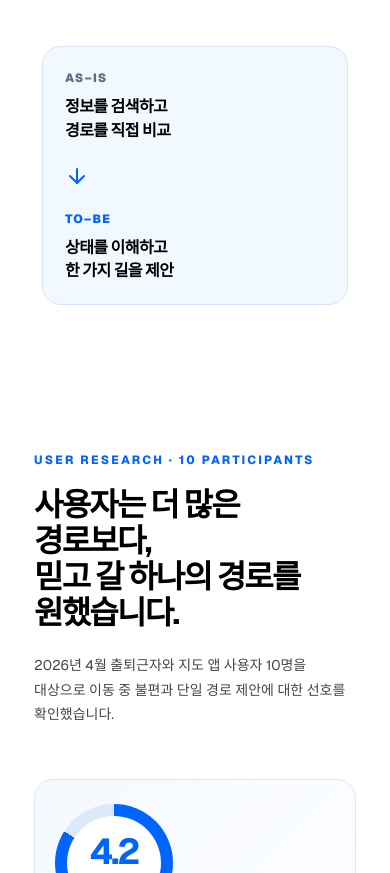
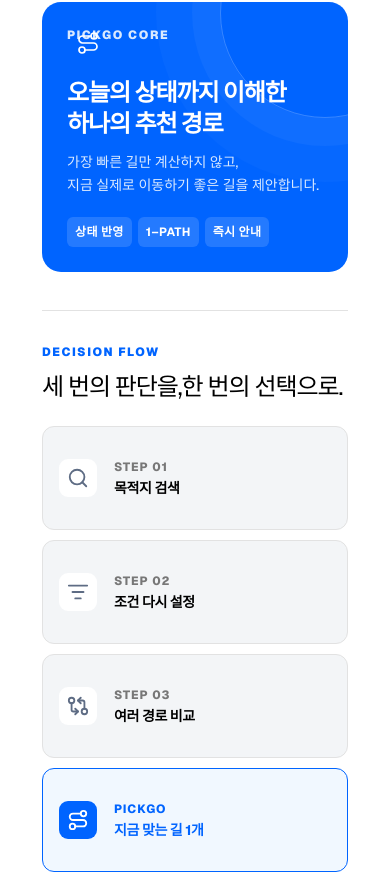
Before and after one commit to jbchboo-choi/pick_go, a Next.js app: page / in a window 390 px wide. Shown: the part 4371-5244 px from the top of the page. Built offline with nearby package versions, Linux system fonts and the light colour scheme.

Commit message:
enrich why pickgo story layout

```diff
--- a/app/globals.css
+++ b/app/globals.css
@@ -575,13 +575,31 @@
 .research-voice-card blockquote footer b { color:var(--primary); font-size:12px; }
 .research-voice-card blockquote footer span { color:var(--muted-alt); font-size:12px; }
 .research-source-note { margin:18px 0 0; color:#87909a; font-size:12px; letter-spacing:.03em; text-align:right; }
-.story-section { align-items:center; }
-.story-shift { padding:28px; display:grid; grid-template-columns:1fr auto 1fr; align-items:center; gap:22px; border:1px solid #d7e6fb; border-radius:var(--radius-card); background:var(--surface-blue); }
-.story-shift>div { display:flex; flex-direction:column; gap:8px; }
-.story-shift small { color:var(--neutral); font-size:12px; font-weight:850; letter-spacing:.1em; }
-.story-shift>div:last-child small { color:var(--primary); }
-.story-shift strong { font-size:16px; line-height:1.45; letter-spacing:-.035em; }
-.story-shift>svg { color:var(--primary); }
+.story-section { padding:82px 66px 70px; display:block; }
+.story-lead-grid { display:grid; grid-template-columns:1.45fr .55fr; align-items:stretch; gap:48px; }
+.story-principle { min-height:290px; padding:29px; display:flex; position:relative; overflow:hidden; flex-direction:column; justify-content:flex-end; border-radius:var(--radius-card); background:var(--primary); color:#fff; }
+.story-principle::after { content:''; width:210px; height:210px; position:absolute; right:-82px; top:-94px; border:1px solid rgba(255,255,255,.22); border-radius:50%; box-shadow:0 0 0 28px rgba(255,255,255,.04),0 0 0 64px rgba(255,255,255,.025); }
+.story-principle>span { position:absolute; left:29px; top:27px; color:#d9e9ff; font-size:12px; font-weight:850; letter-spacing:.13em; }
+.story-principle>svg { width:42px; height:42px; margin-bottom:22px; position:relative; z-index:1; stroke-width:1.7; }
+.story-principle>strong { position:relative; z-index:1; font-size:24px; line-height:1.3; letter-spacing:-.045em; }
+.story-principle>p { margin:12px 0 20px; position:relative; z-index:1; color:#d9e9ff; font-size:14px; line-height:1.65; }
+.story-principle>div { display:flex; flex-wrap:wrap; gap:6px; position:relative; z-index:1; }
+.story-principle b { padding:6px 8px; border-radius:6px; background:rgba(255,255,255,.14); font-size:12px; letter-spacing:.03em; }
+.story-decision-flow { margin-top:54px; padding-top:32px; display:grid; grid-template-columns:205px 1fr; align-items:center; gap:38px; border-top:1px solid var(--line); }
+.story-flow-copy small { color:var(--primary); font-size:12px; font-weight:850; letter-spacing:.13em; }
+.story-flow-copy h3 { margin:10px 0 0; font-size:24px; line-height:1.25; letter-spacing:-.045em; }
+.story-step-track { min-width:0; display:grid; grid-template-columns:repeat(3,minmax(120px,1fr)) 24px minmax(145px,1.12fr); align-items:center; gap:12px; }
+.story-step-track article { min-height:142px; padding:20px 17px; display:flex; flex-direction:column; border:1px solid var(--line); border-radius:var(--radius-control); background:var(--surface); }
+.story-step-track article>span { width:38px; height:38px; display:grid; place-items:center; border-radius:9px; background:#fff; color:var(--neutral); }
+.story-step-track article>span svg { width:22px; height:22px; }
+.story-step-track article small { margin-top:auto; color:var(--muted-alt); font-size:12px; font-weight:800; letter-spacing:.08em; }
+.story-step-track article strong { margin-top:5px; font-size:14px; letter-spacing:-.025em; }
+.story-step-track .story-step-arrow { display:none; color:var(--primary); }
+.story-step-track>.story-step-arrow:last-of-type { display:block; grid-column:4; justify-self:center; }
+.story-step-track article:nth-of-type(3) { margin-right:12px; }
+.story-step-track .pickgo-step { grid-column:5; border-color:var(--primary); background:var(--surface-blue); }
+.story-step-track .pickgo-step>span { background:var(--primary); color:#fff; }
+.story-step-track .pickgo-step small,.story-step-track .pickgo-step strong { color:var(--primary); }
 .go-to-top { width:62px; height:62px; position:fixed; z-index:50; right:28px; bottom:calc(28px + env(safe-area-inset-bottom)); display:flex; align-items:center; justify-content:center; flex-direction:column; gap:2px; border:1px solid rgba(255,255,255,.5); border-radius:50%; background:var(--primary); color:#fff; text-decoration:none; box-shadow:0 13px 28px rgba(0,82,204,.28); transition:transform var(--motion-standard) ease,box-shadow var(--motion-standard) ease,background var(--motion-standard) ease; }
 .go-to-top span { font-size:12px; font-weight:850; letter-spacing:.08em; }
 .go-to-top:hover { background:var(--green-dark); box-shadow:0 17px 34px rgba(0,82,204,.34); transform:translateY(-4px); }
@@ -610,8 +628,20 @@
   .research-voices { grid-template-columns:1fr; gap:20px; }
   .research-person-photo { height:410px; }
   .research-source-note { line-height:1.5; text-align:left; }
-  .story-shift { margin-top:34px; padding:22px; grid-template-columns:1fr; }
-  .story-shift>svg { transform:rotate(90deg); }
+  .story-section { padding:62px 22px; }
+  .story-lead-grid { grid-template-columns:1fr; gap:32px; }
+  .story-principle { min-height:270px; padding:25px; }
+  .story-principle>span { left:25px; top:24px; }
+  .story-decision-flow { margin-top:38px; padding-top:30px; grid-template-columns:1fr; gap:24px; }
+  .story-flow-copy h3 br { display:none; }
+  .story-step-track { grid-template-columns:1fr; gap:10px; }
+  .story-step-track article { min-height:104px; padding:16px; display:grid; grid-template-columns:42px 1fr; align-items:center; column-gap:13px; }
+  .story-step-track article>span { grid-column:1; grid-row:1/3; }
+  .story-step-track article small { margin:0; align-self:end; }
+  .story-step-track article strong { margin:2px 0 0; align-self:start; }
+  .story-step-track article:nth-of-type(3) { margin-right:0; }
+  .story-step-track>.story-step-arrow:last-of-type { display:none; }
+  .story-step-track .pickgo-step { grid-column:1; }
   .go-to-top { width:52px; height:52px; right:16px; bottom:calc(16px + env(safe-area-inset-bottom)); }
   .go-to-top span { display:none; }
   .flow-demo-stage { min-height:870px; }
--- a/app/page.tsx
+++ b/app/page.tsx
@@ -5,8 +5,8 @@
 import {
   Accessibility, ArrowDown, ArrowDownRight, ArrowLeft, ArrowRight, ArrowUp, ArrowUpRight,
   BatteryFull, Briefcase, CarTaxiFront, Check, Circle, CircleCheckBig, Clock, CornerUpRight,
-  LoaderCircle, LocateFixed, MapPin, Moon, Quote, RotateCcw, Search, Signal, TrainFront,
-  TriangleAlert, UserRound, Wifi, X, Zap, type LucideIcon,
+  GitCompareArrows, ListFilter, LoaderCircle, LocateFixed, MapPin, Moon, Quote, RotateCcw,
+  Route, Search, Signal, TrainFront, TriangleAlert, UserRound, Wifi, X, Zap, type LucideIcon,
 } from 'lucide-react';
 import { ConditionId, conditions, destinations, scenarios } from './mock-data';
 
@@ -316,11 +316,30 @@
       <ScreenGallery />
 
       <section className="story-section" id="story">
-        <div className="story-intro"><p className="eyebrow">WHY PICKGO</p><h2>정보가 많아서가 아니라,<br />결정할 것이 많아서 힘들었습니다.</h2><p>목적지를 입력한 뒤 다시 조건을 고르고, 여러 경로를 비교하는 대신 PickGo는 목적지와 상태를 함께 받아 하나의 행동으로 연결합니다.</p></div>
-        <div className="story-shift" aria-label="기존 서비스와 PickGo의 차이">
-          <div><small>AS–IS</small><strong>정보를 검색하고<br />경로를 직접 비교</strong></div>
-          <ArrowRight aria-hidden="true" />
-          <div><small>TO–BE</small><strong>상태를 이해하고<br />한 가지 길을 제안</strong></div>
+        <div className="story-lead-grid">
+          <div className="story-intro"><p className="eyebrow">WHY PICKGO</p><h2>정보가 많아서가 아니라,<br />결정할 것이 많아서 힘들었습니다.</h2><p>목적지를 입력한 뒤 다시 조건을 고르고, 여러 경로를 비교하는 대신 PickGo는 목적지와 상태를 함께 받아 하나의 행동으로 연결합니다.</p></div>
+          <aside className="story-principle" aria-label="PickGo 핵심 원칙">
+            <span>PICKGO CORE</span>
+            <Route aria-hidden="true" />
+            <strong>오늘의 상태까지 이해한<br />하나의 추천 경로</strong>
+            <p>가장 빠른 길만 계산하지 않고,<br />지금 실제로 이동하기 좋은 길을 제안합니다.</p>
+            <div><b>상태 반영</b><b>1–PATH</b><b>즉시 안내</b></div>
+          </aside>
+        </div>
+        <div className="story-decision-flow" aria-label="기존 경로 탐색과 PickGo의 의사결정 과정 비교">
+          <div className="story-flow-copy">
+            <small>DECISION FLOW</small>
+            <h3>세 번의 판단을,<br />한 번의 선택으로.</h3>
+          </div>
+          <div className="story-step-track">
+            <article><span><Search aria-hidden="true" /></span><small>STEP 01</small><strong>목적지 검색</strong></article>
+            <ArrowRight aria-hidden="true" className="story-step-arrow" />
+            <article><span><ListFilter aria-hidden="true" /></span><small>STEP 02</small><strong>조건 다시 설정</strong></article>
+            <ArrowRight aria-hidden="true" className="story-step-arrow" />
+            <article><span><GitCompareArrows aria-hidden="true" /></span><small>STEP 03</small><strong>여러 경로 비교</strong></article>
+            <ArrowRight aria-hidden="true" className="story-step-arrow" />
+            <article className="pickgo-step"><span><Route aria-hidden="true" /></span><small>PICKGO</small><strong>지금 맞는 길 1개</strong></article>
+          </div>
         </div>
       </section>
 
```
